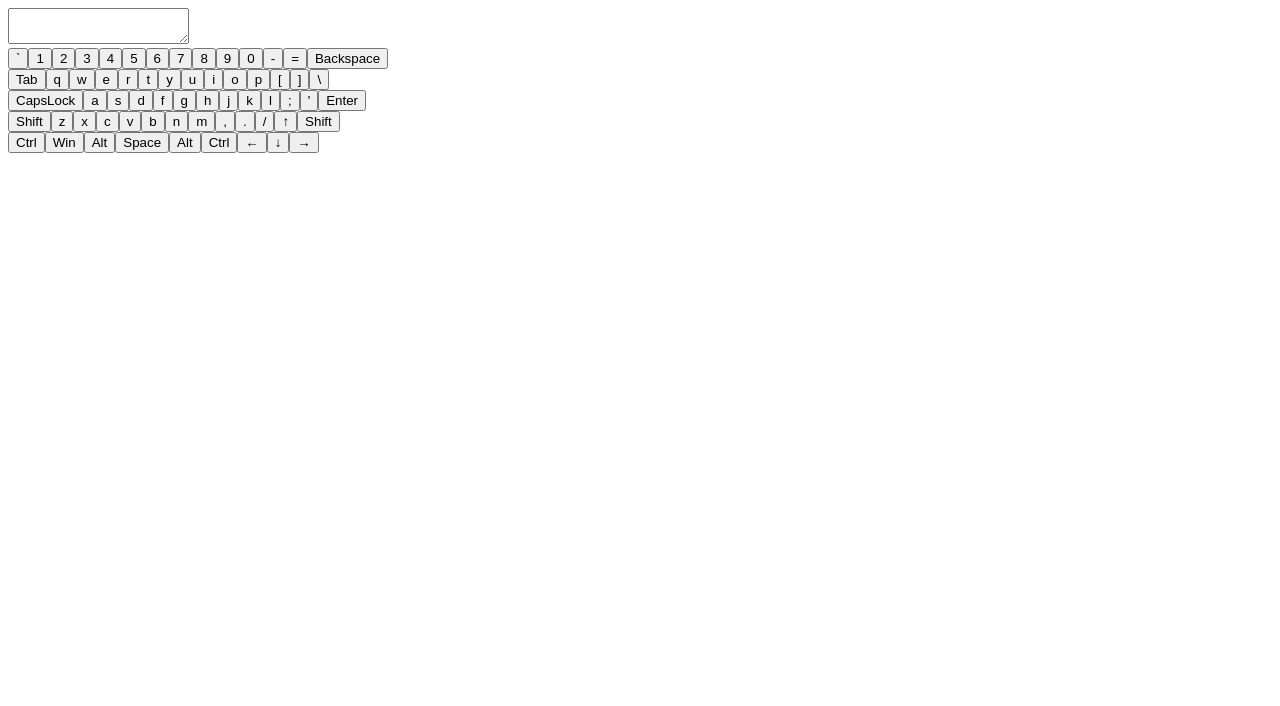
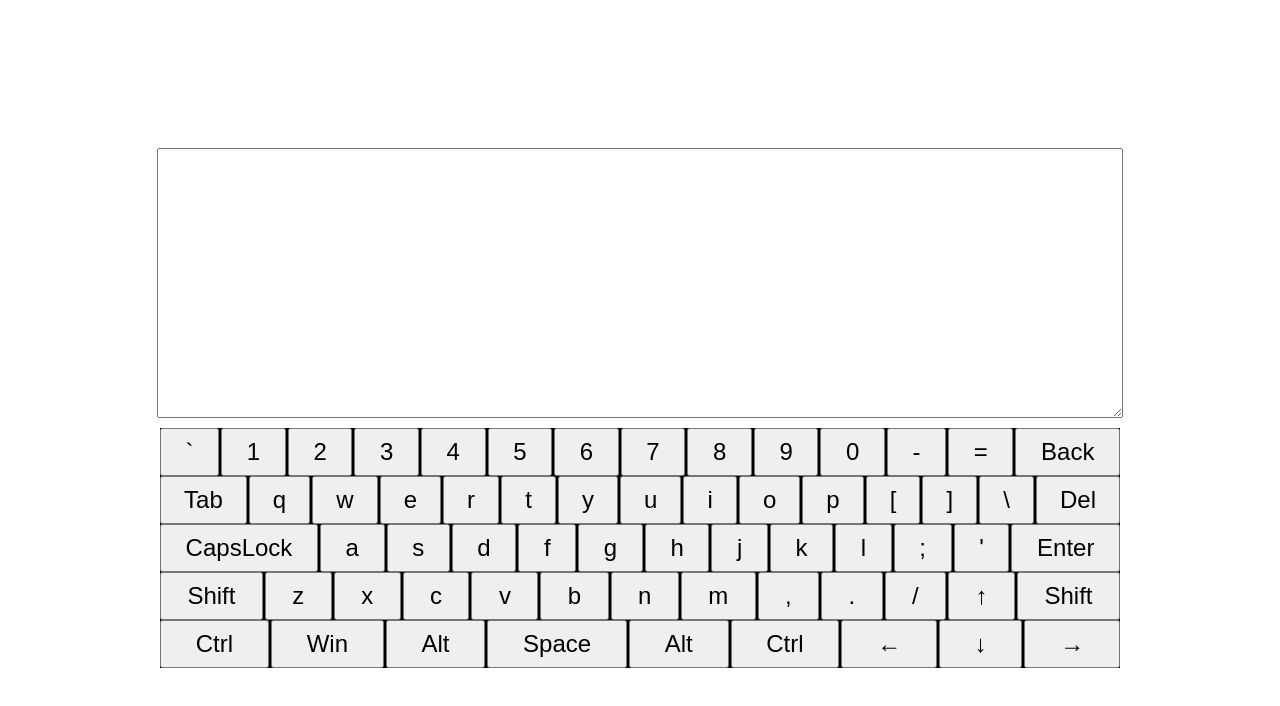
Before and after one commit to annTerry/virtual-keyboard, a website with bundled scripts: page index.html in a window 1280 px wide. Built offline with nearby package versions, Linux system fonts and the light colour scheme.

Commit message:
feat: add base keuboard styles

```diff
--- a/scripts/common/keyBoardSet.js
+++ b/scripts/common/keyBoardSet.js
@@ -1,6 +1,6 @@
 const KEYBOARD_SET = [
   ['Backquote', 'Digit1', 'Digit2', 'Digit3', 'Digit4', 'Digit5', 'Digit6', 'Digit7', 'Digit8', 'Digit9', 'Digit0', 'Minus', 'Equal', 'Backspace'],
-  ['Tab', 'KeyQ', 'KeyW', 'KeyE', 'KeyR', 'KeyT', 'KeyY', 'KeyU', 'KeyI', 'KeyO', 'KeyP', 'BracketLeft', 'BracketRight', 'Backslash'],
+  ['Tab', 'KeyQ', 'KeyW', 'KeyE', 'KeyR', 'KeyT', 'KeyY', 'KeyU', 'KeyI', 'KeyO', 'KeyP', 'BracketLeft', 'BracketRight', 'Backslash', 'Delete'],
   ['CapsLock', 'KeyA', 'KeyS', 'KeyD', 'KeyF', 'KeyG', 'KeyH', 'KeyJ', 'KeyK', 'KeyL', 'Semicolon', 'Quote', 'Enter'],
   ['ShiftLeft', 'KeyZ', 'KeyX', 'KeyC', 'KeyV', 'KeyB', 'KeyN', 'KeyM', 'Comma', 'Period', 'Slash', 'ArrowUp', 'ShiftRight'],
   ['ControlLeft', 'MetaLeft', 'AltLeft', 'Space', 'AltRight', 'ControlRight', 'ArrowLeft', 'ArrowDown', 'ArrowRight'],
--- a/scripts/common/keysData.js
+++ b/scripts/common/keysData.js
@@ -21,7 +21,8 @@ const KEYS_DATA = {
     ru_shift: 'Ё',
   },
   Backslash: { default: '\\', shift: '|', ru_shift: '/' },
-  Backspace: { title: 'Backspace', styles: 'Double', action: 'backspace' },
+  Backspace: { title: 'Back', action: 'backspace' },
+  Delete: { title: 'Del', action: 'del' },
   BracketLeft: {
     default: '[', shift: '{', ru: 'Х', ru_shift: 'Х',
   },
--- a/scripts/components/KeyOfKeyboard.js
+++ b/scripts/components/KeyOfKeyboard.js
@@ -16,7 +16,7 @@ export default class KeyOfKeyboard {
     this.keyData = keyData;
     this.keyCode = keyCode;
     if (keyData) {
-      this.element.className = 'keyboard__one-key';
+      this.element.className = 'keyboard__btn';
       this.element.textContent = this.showOnKeySymbol();
       this.element.addEventListener('mousedown', () => { this.mouseDown(); });
       this.element.addEventListener('mouseup', () => { this.mouseUp(); });
--- a/scripts/components/KeyboardStatus.js
+++ b/scripts/components/KeyboardStatus.js
@@ -16,6 +16,7 @@ export default class KeyboardStatus {
     enter: this.enter,
     shift: this.doShift,
     tab: this.doTab,
+    del: this.doDel,
   };
 
   constructor(language, textarea) {
@@ -53,6 +54,12 @@ export default class KeyboardStatus {
     }
   }
 
+  doDel(down) {
+    if (down) {
+      this.textarea.delNext();
+    }
+  }
+
   capsLock(down) {
     if (down) this.capital = !this.capital;
   }
--- a/scripts/components/PageManager.js
+++ b/scripts/components/PageManager.js
@@ -10,6 +10,7 @@ export default class PageManager {
     window.addEventListener('keydown', (event) => {
       event.preventDefault();
       event.stopImmediatePropagation();
+      console.log(event.code);
       this.keyboard.keyDown(event.code, event.shiftKey);
     });
 
--- a/scripts/components/TextArea.js
+++ b/scripts/components/TextArea.js
@@ -19,4 +19,9 @@ export default class TextArea {
     const currentValue = this.element.value;
     this.element.value = currentValue.slice(0, -1);
   }
+
+  delNext() {
+    const currentValue = this.element.value;
+    this.element.value = currentValue;
+  }
 }
--- a/styles/main.scss
+++ b/styles/main.scss
@@ -1,3 +1,42 @@
+body {
+    display: flex;
+    gap: 10px;
+    flex-direction: column;
+    justify-content: center;
+    align-items: center;
+    height: 100vh;
+}
+
+textarea {
+    width: 75vw;
+    margin: 0 auto;
+    min-width: 500px;
+    flex-basis: 1;
+    height: 33vh
+}
+
+.keyboard-wrapper {
+    width: 75vw;
+    margin: 0 auto;
+    min-width: 500px;
+    flex-basis: 1;
+}
+
+
+.keyboard-row {
+    display: flex;
+    gap: 5px 2px;
+    width: 100%;
+    justify-content: stretch;
+    background-color: black;
+}
+.keyboard__btn {
+    flex-basis: 1;
+    flex-grow: 1;
+    height: 2em;
+    font-size: 1.5em;
+}
+
 .Active {
     background-color: antiquewhite;
 }
```
Also changed, not shown: styles/main.css, 1 other file.
